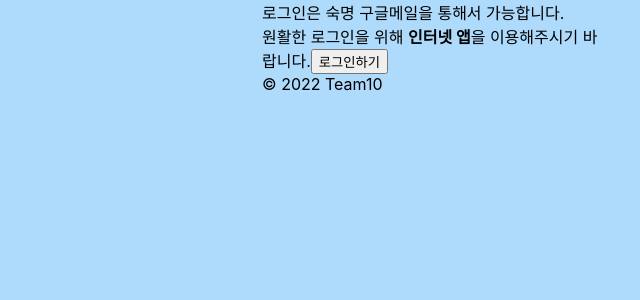
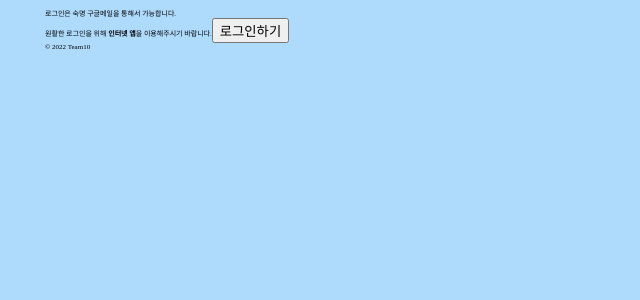
Before and after one commit to Sookmyung-Software-Hackathon/Team10, a React (Create React App) app in the folder smsh22/: page /#/ in a window 1280 px wide. Shown: the top 300 px of the page, without its empty margins (203-843 px from the left). Built offline with nearby package versions, Linux system fonts and the light colour scheme; no server answers.

Commit message:
fix: 미디어쿼리

```diff
--- a/smsh22/src/components/Router.js
+++ b/smsh22/src/components/Router.js
@@ -13,7 +13,7 @@ import Home from "../page/Home";
 // import Home from "routes/Home";
 // import Profile from "routes/Profile";
 // import Navigation from "components/Navigation";
-import "../style.css";
+
 
 const AppRouter = ({ refreshUser, isLoggedIn, userObj }) => {
   return (
--- a/smsh22/src/index.js
+++ b/smsh22/src/index.js
@@ -1,8 +1,8 @@
 import React from "react";
 import ReactDOM from "react-dom/client";
-import "./index.css";
+// import "./index.css";
 import App from "./components/App";
-
+import "./style.css";
 const root = ReactDOM.createRoot(document.getElementById("root"));
 root.render(
   <React.StrictMode>
--- a/smsh22/src/page/Home.js
+++ b/smsh22/src/page/Home.js
@@ -78,7 +78,8 @@ const Home = () => {
 
 const Container = styled.div`
   background-color: #aedafc;
-  width: 350px;
+  width: 95rem;
+  margin:auto;
 `;
 const Box = styled.div`
   display: flex;
@@ -89,11 +90,10 @@ const Map = styled.div`
   position: relative;
 `;
 const MapImg = styled.img`
-  width: 100%;
+  width: 90rem;
   border-radius: 10px;
   border: 2px solid;
-  margin-left: auto;
-  margin-right: auto;
+  margin: 3rem 5rem;
 `;
 const Pin = styled.div`
   background-color: white;
--- a/smsh22/src/style.css
+++ b/smsh22/src/style.css
@@ -1,5 +1,14 @@
 html {
-  width: 350px;
+  position: relative;
+  width: 800px;
   margin: 0 auto;
   background-color: #aedafc;
+  font-size: 7px;
 }
+@media screen and (max-width:700px) {
+  html{
+      font-size: 1vw;
+      width: 100%;
+      margin: 0 auto;
+  }
+}
```
